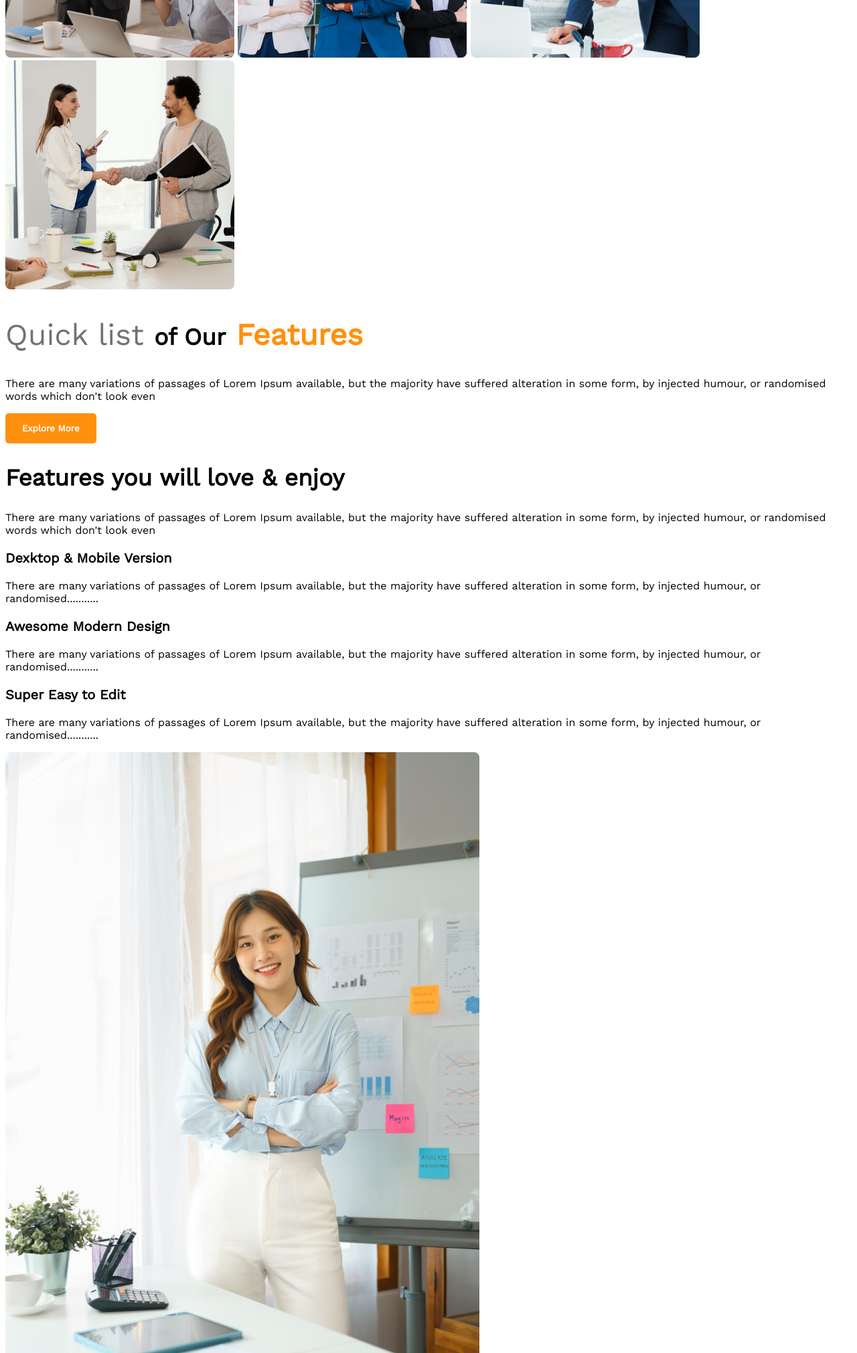
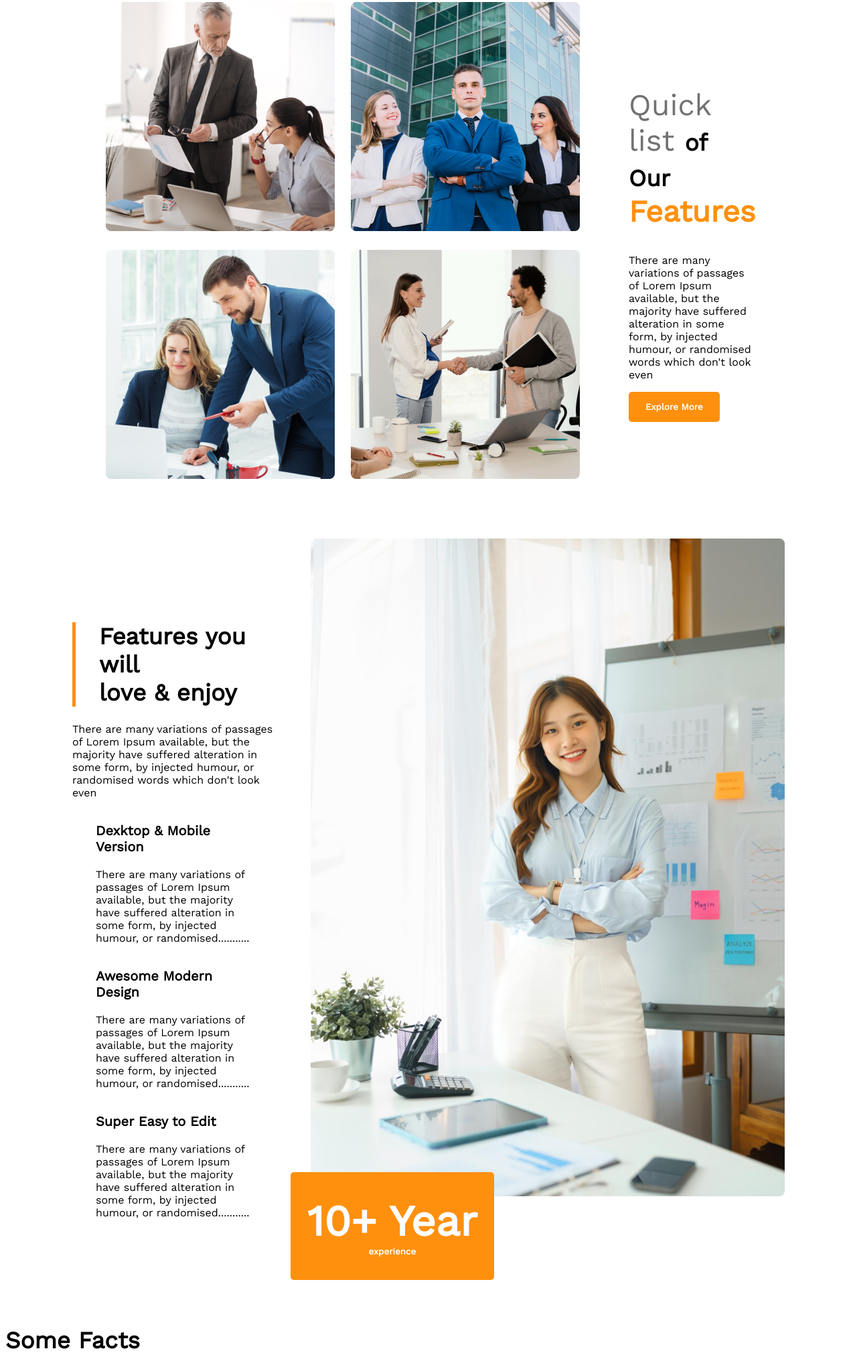
Before and after one commit to fahim-al-mahmud/architect, a plain HTML site: page index.html in a window 1280 px wide. Shown: the part 1175-3195 px from the top of the page at 67% size. Drawn offline with nearby package versions, Linux system fonts and the light colour scheme.

Commit message:
feature done

```diff
--- a/css/style.css
+++ b/css/style.css
@@ -2,7 +2,6 @@
     font-family: 'Open Sans', sans-serif;
     font-family: 'Poppins', sans-serif;
     font-family: 'Work Sans', sans-serif;
-    align-items: center;
 }
 
 /* ---------------
@@ -57,7 +56,8 @@
 nav {
     display: flex;
     justify-content: space-between;
-    margin: 20px 130px 0px 130px;
+    margin: 10px 130px 0px 130px;
+    align-items: center;
 }
 
 .nav-title {
@@ -85,7 +85,6 @@ nav li {
     display: flex;
     flex-direction: column;
     align-items: center;
-    justify-content: center;
 }
 
 .banner-heading {
@@ -99,10 +98,74 @@ nav li {
 
 
 .banner img {
-    width: 70%;
     border-radius: 5px;
     margin: 35px 0;
+    width: 100%;
 }
+
+/*-------------------
+    middle-portion
+ -------------------*/
+.middle-portion {
+    display: flex;
+    margin: 85px 150px;
+    align-items: center;
+}
+
+.middle-portion>div {
+    flex: 1;
+}
+
+.square-images {
+    display: grid;
+    grid-template-columns: repeat(2, 1fr);
+    gap: 24px;
+}
+
+.side-section {
+    margin-left: 73px;
+}
+
+/*-----------------------
+ Feature you will Love
+ ------------------------ */
+.features {
+    display: flex;
+    margin: 0 100px;
+    gap: 50px;
+    align-items: center;
+}
+
+.features>div {
+    flex: 1;
+}
+
+.feature-heading {
+    font-weight: 700;
+    color: black;
+    font-size: 35px;
+    padding-left: 35px;
+    border-left: 5px solid #FF900E;
+    margin-bottom: 24px;
+}
+
+.feature-div {
+    margin: 35px;
+}
+
+.relative-btn {
+    color: white;
+    background-color: #FF900E;
+    padding: 35px 25px;
+    border: none;
+    border-radius: 5px;
+    font-weight: 600;
+    position: relative;
+    right: 30px;
+    top: -40px;
+
+}
+
 
 /*--------------
  Some Facts
--- a/index.html
+++ b/index.html
@@ -38,8 +38,8 @@
                 <h1 class="title">Brand New <br> Group of Architects</h1>
                 <p>There are many variations of passages of Lorem Ipsum available, but the majority have suffered
                     alteration in some form, by injected humour, or randomised words which don't look even</p>
+            </div>
             <button class="primary-btn">Explore More</button>
-            </div>
             <div class="banner">
                 <img src="images/banner.png" alt="">
             </div>
@@ -49,14 +49,14 @@
         ------------------->
         <section class="middle-portion">
             <div class="square-images">
-                <img src="images/team1.png" alt="">
-                <img src="images/team2.png" alt="">
-                <img src="images/team3.png" alt="">
-                <img src="images/team4.png" alt="">
+                <div><img src="images/team1.png" alt=""></div>
+                <div> <img src="images/team2.png" alt=""></div>
+                <div> <img src="images/team3.png" alt=""></div>
+                <div><img src="images/team4.png" alt=""></div>
             </div>
             <div class="side-section">
-                <h1 class="sub-heading">Quick list <span class="bold-font">of Our</span> <Span
-                        class="orange-font">Features</Span></h1>
+                <h1 class="sub-heading">Quick list <span class="bold-font">of Our</span> <Span class="orange-font"> <br>
+                        Features</Span></h1>
                 <p>There are many variations of passages of Lorem Ipsum available, but the majority have suffered
                     alteration in some form, by injected humour, or randomised words which don't look even</p>
                 <button class="primary-btn">Explore More</button>
@@ -67,23 +67,29 @@
         ----------------------------->
         <section class="features">
             <div class="features-info">
-                <h2 class="bold-font">Features you will love & enjoy</h2>
+                <h2 class="feature-heading">Features you will <br> love & enjoy</h2>
                 <p>There are many variations of passages of Lorem Ipsum available, but the majority have suffered
                     alteration in some form, by injected humour, or randomised words which don't look even</p>
+                <div class="feature-div">
                     <h3 class="secondary-title">Dexktop & Mobile Version</h3>
                     <p>There are many variations of passages of Lorem Ipsum available, but the majority have suffered
                         alteration in some form, by injected humour, or randomised...........</p>
+                </div>
+                <div class="feature-div">
                     <h3 class="secondary-title">Awesome Modern Design</h3>
                     <p>There are many variations of passages of Lorem Ipsum available, but the majority have suffered
                         alteration in some form, by injected humour, or randomised...........</p>
+                </div>
+                <div class="feature-div">
                     <h3 class="secondary-title">Super Easy to Edit</h3>
                     <p>There are many variations of passages of Lorem Ipsum available, but the majority have suffered
                         alteration in some form, by injected humour, or randomised...........</p>
                 </div>
+            </div>
             <div class="feature-img">
                 <img src="images/architect.png" alt="">
+                <button class="relative-btn"><span class="btn-font">10+ Year</span><br>experience</button>
             </div>
-            <button class="primary-btn"><span class="btn-font">10+ Year</span><br>experience</button>
         </section>
 
         <!-----------
```
Lines whose indentation alone changed are shown as unchanged.
